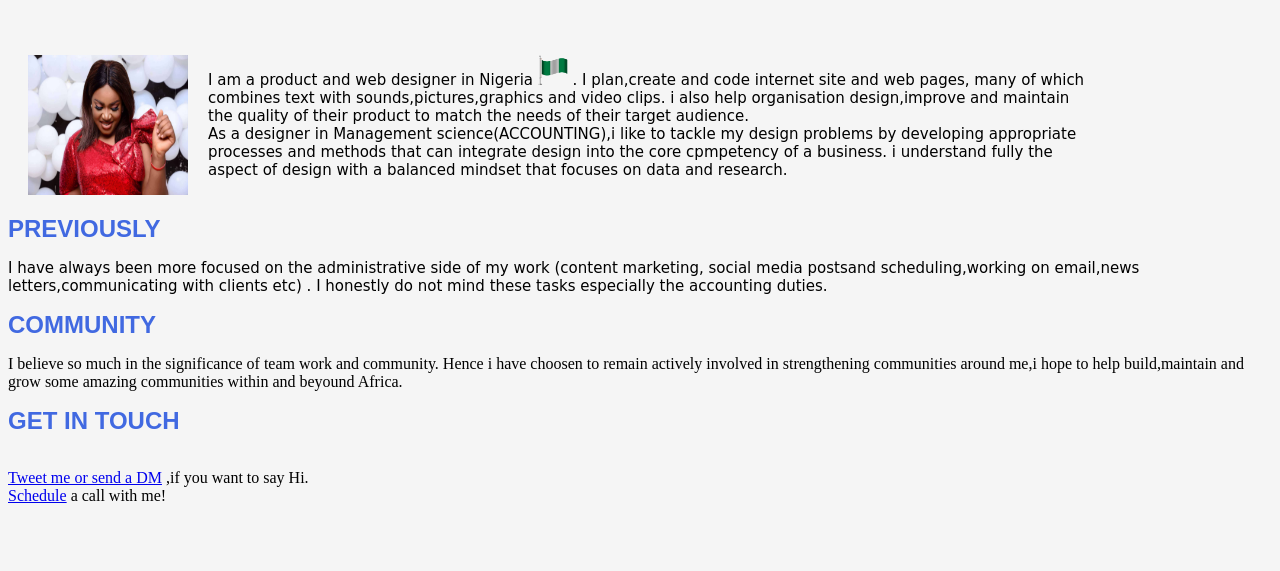
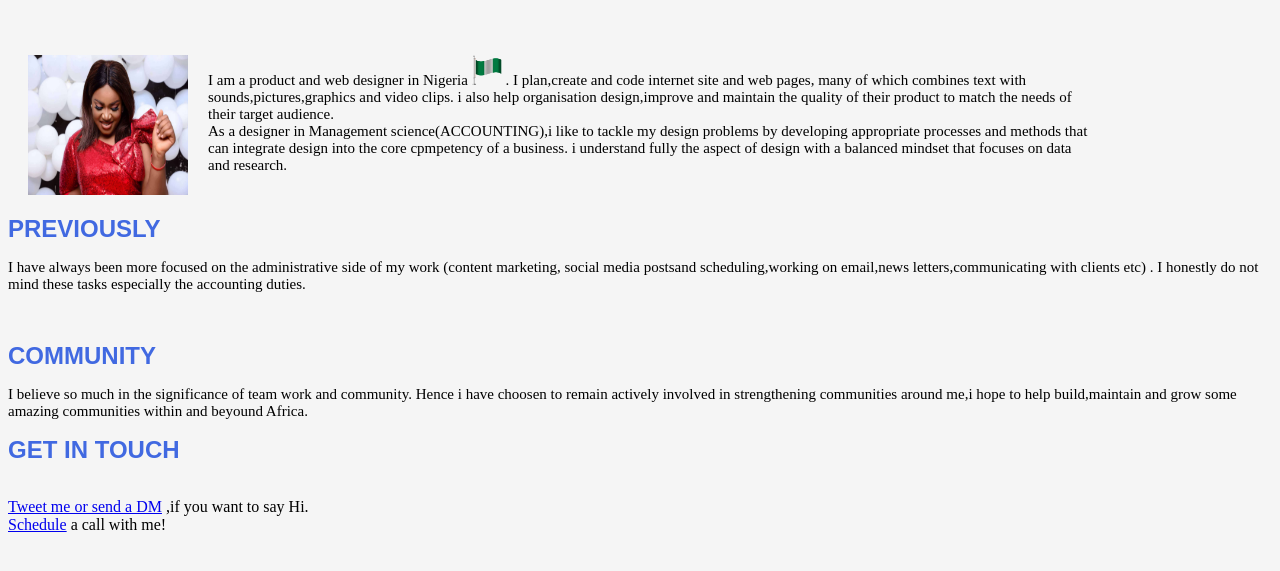
Before and after one commit to baefrankiee/Frankiee, a plain HTML site: page index.html in a window 1280 px wide. Shown: the part 59-630 px from the top of the page. Drawn offline with Linux system fonts and the light colour scheme.

Commit message:
Add files via upload

```diff
--- a/index.html
+++ b/index.html
@@ -36,9 +36,10 @@
         I have always been more focused on the administrative side of my work (content marketing,
         social media postsand scheduling,working on email,news letters,communicating with clients etc)
         . I honestly do not mind these tasks especially the accounting duties.
+    </p>
         <br>
         <h1 id="head3">COMMUNITY</h1>
-        I believe so much in the significance of team work and community.
+       <p id="head4"> I believe so much in the significance of team work and community.
         Hence i have choosen to remain  actively involved in strengthening
         communities around me,i hope to help build,maintain and grow some amazing
         communities within and beyound Africa.
--- a/stylr.css
+++ b/stylr.css
@@ -29,7 +29,7 @@ flex-wrap: wrap;
     font-family: sans-serif;
 }
 #head1{
-    font-family: cursive;
+    font-family: poppins;
     font-size: 15px;
     width:70%;
     margin: 0;
@@ -45,7 +45,7 @@ flex-wrap: wrap;
     font-size: 24px;
 }
 #headd1{
-    font-family: cursive;
+    font-family: poppins;
     font-size: 15px;
 }
 #headd2{
@@ -53,7 +53,7 @@ flex-wrap: wrap;
     color: royalblue;
     font-size: 24px;
 }
-#contact-me{
-    font-family: sans-serif;
-    font-weight: lighter;
+#head4{
+    font-family: poppins;
+    font-size: 15px;
 }
```
